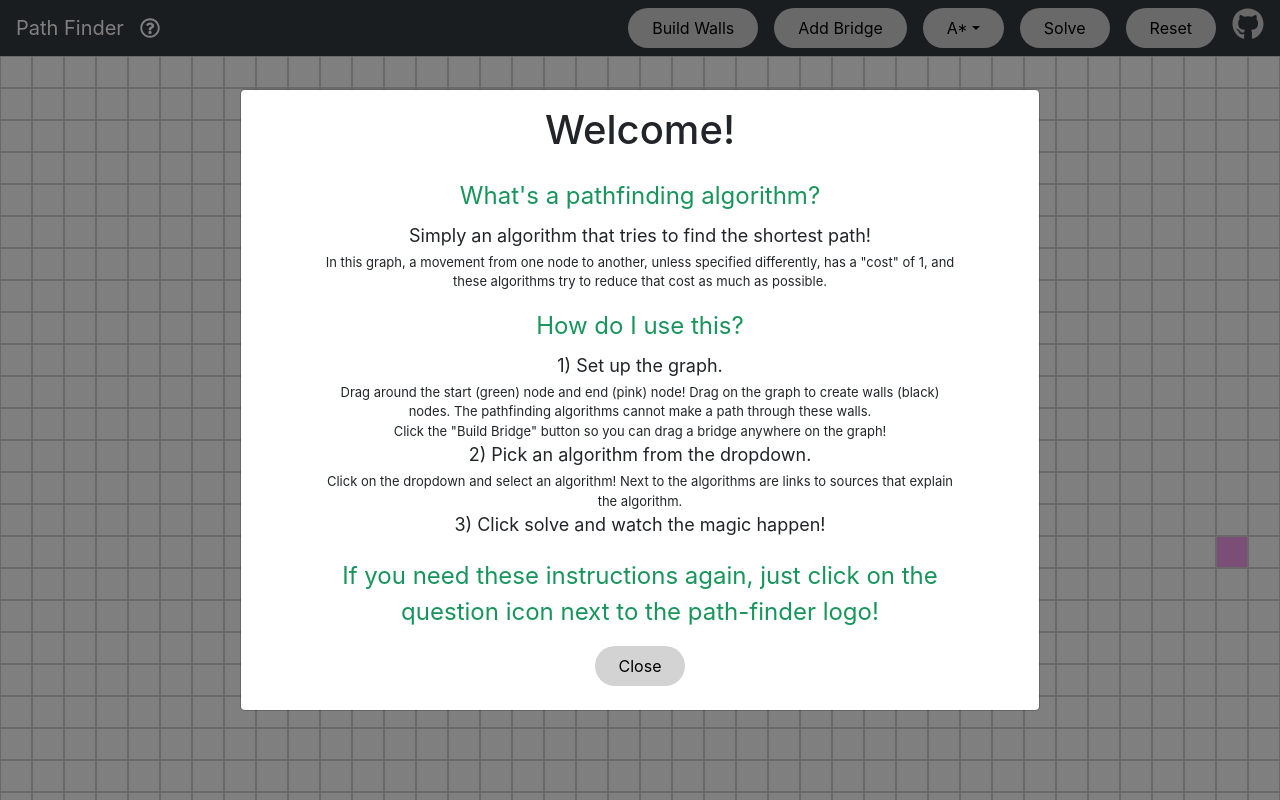
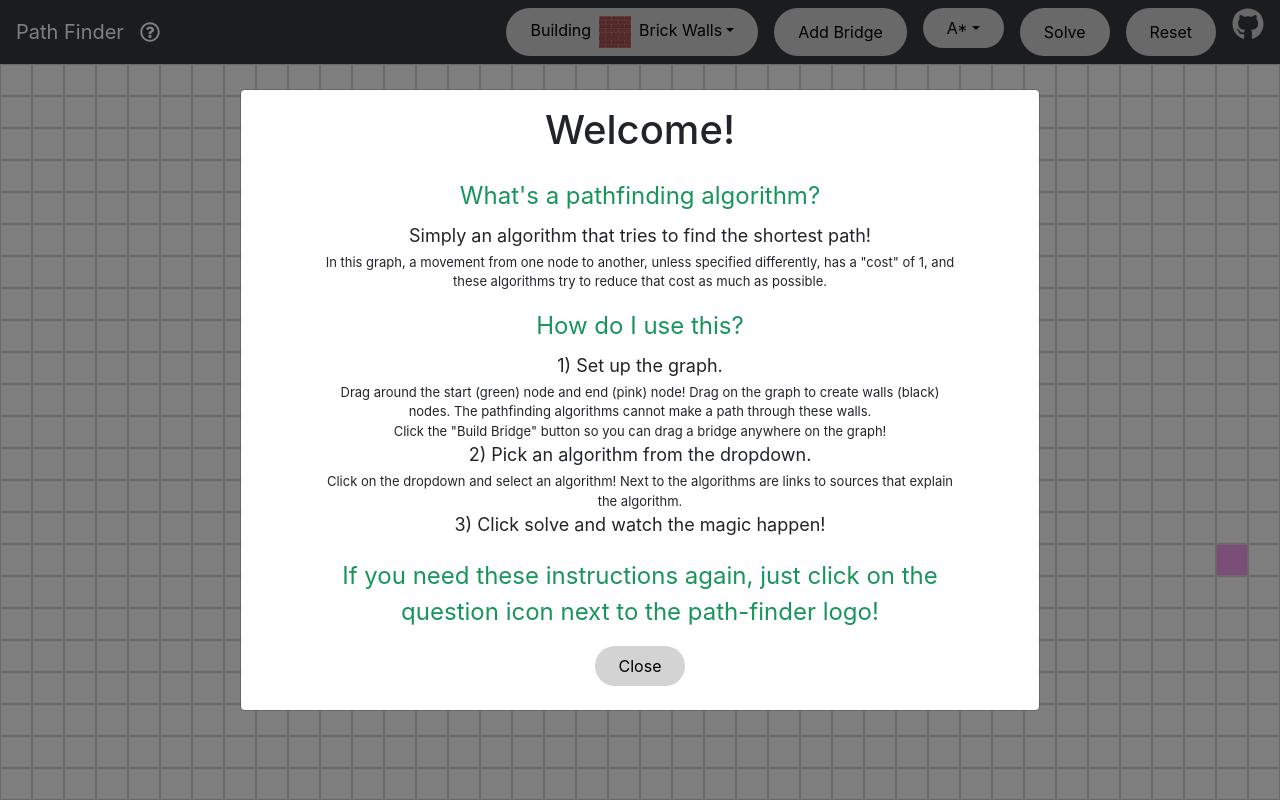
Before and after one commit to bamit5/path-finder, a React (Create React App) app: page / in a window 1280 px wide. Shown: the top 800 px of the page. Built offline with nearby package versions, Linux system fonts and the light colour scheme.

Commit message:
added brick and hay walls (hay = weighted walls). need to test it more

```diff
--- a/src/algorithms/BFS.ts
+++ b/src/algorithms/BFS.ts
@@ -52,7 +52,10 @@ const bfs = (graph: NodeGraph, s: Point, e: Point) => {
 
     neighbors.forEach((n) => {
       // if neighbor is unvisited and can be traversed
-      if (n.dist === Number.POSITIVE_INFINITY && n.type !== nodeStyles.WALL) {
+      if (
+        n.dist === Number.POSITIVE_INFINITY &&
+        n.type !== nodeStyles.BRICK_WALL
+      ) {
         // set dist, add previous, and push to the queue
         n.dist = cur.dist + 1;
         n.prev = cur;
--- a/src/components/Graph/Graph.scss
+++ b/src/components/Graph/Graph.scss
@@ -2,9 +2,12 @@ $node-size: 4vh;
 $node-hover-emphasis: 0.15vh;
 $node-color: lightgrey;
 $color-emphasis: 20%;
+$assets-path: '../../assets';
 $node-regular-types:
   "inactive" white,
-  "wall" black,
+  //"wall" #000000, // TODO
+  "brick-wall" #00000000,
+  "hay-wall" #00000000,
   "start" #83e0c1,
   "end" #f79cee,
   "bridge" burlywood;
@@ -143,3 +146,13 @@ $node-path-types:
     }
   }
 }
+
+.brick-wall-node { // TODO
+  background-image: url(#{$assets-path}/BrickWall.png);
+  background-size: contain;
+}
+
+.hay-wall-node { // TODO
+  background-image: url(#{$assets-path}/HayWall.jpg);
+  background-size: contain;
+}
--- a/src/components/Navbar/Navbar.scss
+++ b/src/components/Navbar/Navbar.scss
@@ -35,3 +35,9 @@ button {
     }
   }
 }
+
+.building-wall-type-img {
+  width: 4vh;
+  height: 4vh;
+  margin: 0vh 1vh;
+}
--- a/src/components/Navbar/Navbar.tsx
+++ b/src/components/Navbar/Navbar.tsx
@@ -13,9 +13,11 @@ import { faQuestionCircle } from '@fortawesome/free-regular-svg-icons';
 import { RootState } from '../../redux/reducers';
 import modeActions from '../../redux/actions/mode';
 
-import { ModeConstants, ModeType } from '../../redux/constants';
+import { ModeConstants, ModeType, WallNodeType } from '../../redux/constants';
 import graphActions from '../../redux/actions/graph';
 import { SolvingAlgorithmType } from '../../redux/constants/mode';
+import BrickWall from '../../assets/BrickWall.png';
+import HayWall from '../../assets/HayWall.jpg';
 
 interface NavbarProps {
   showInstructions: (show: boolean) => void;
@@ -25,22 +27,29 @@ interface StateProps {
   mode: ModeType;
   algorithm: SolvingAlgorithmType;
   bridgeNodeExists: boolean;
+  wallNodeType: WallNodeType;
 }
 
 interface DispatchProps {
-  settingWallNodes: () => void;
+  setWallNodeType: (wallNodeType: WallNodeType) => void;
   toggleBridgeNode: () => void;
   setMode: (mode: ModeType) => void;
   setAlgorithm: (alg: SolvingAlgorithmType) => void;
   resetGraph: () => void;
 }
 
+const wallTypeToImg = {
+  'wall-brick-node': BrickWall,
+  'wall-hay-node': HayWall,
+};
+
 const CustomNavbar: React.FC<NavbarProps & StateProps & DispatchProps> = ({
   showInstructions,
   mode,
   algorithm,
   bridgeNodeExists,
-  settingWallNodes,
+  wallNodeType,
+  setWallNodeType,
   toggleBridgeNode,
   setMode,
   setAlgorithm,
@@ -58,16 +67,49 @@ const CustomNavbar: React.FC<NavbarProps & StateProps & DispatchProps> = ({
     <Navbar.Toggle aria-controls="basic-nav-bar" />
     <Navbar.Collapse className="justify-content-end">
       <Nav className="controls">
-        <button type="button" onClick={() => settingWallNodes()}>
-          Build Walls
-        </button>
+        <Dropdown id="navbar-wall-dropdown">
+          <Dropdown.Toggle id="wall-dropdown">
+            Building
+            <img
+              src={
+                wallNodeType === ModeConstants.BRICK_WALL ? BrickWall : HayWall
+              }
+              alt="The current wall node being built."
+              className="building-wall-type-img"
+            />
+            {wallNodeType === ModeConstants.BRICK_WALL ? 'Brick ' : 'Hay '}
+            Walls
+          </Dropdown.Toggle>
+          <Dropdown.Menu>
+            <Dropdown.Item
+              onClick={() => setWallNodeType(ModeConstants.BRICK_WALL)}
+            >
+              <img
+                src={BrickWall}
+                alt="Click to choose to build a brick wall type."
+                className="building-wall-type-img"
+              />
+              Brick
+            </Dropdown.Item>
+            <Dropdown.Item
+              onClick={() => setWallNodeType(ModeConstants.HAY_WALL)}
+            >
+              <img
+                src={HayWall}
+                alt="Click to choose to build a hay wall type."
+                className="building-wall-type-img"
+              />
+              Hay
+            </Dropdown.Item>
+          </Dropdown.Menu>
+        </Dropdown>
         <button
           type="button"
           onClick={() => mode === ModeConstants.EDITING && toggleBridgeNode()}
         >
           {bridgeNodeExists ? 'Remove Bridge' : 'Add Bridge'}
         </button>
-        <Dropdown id="navbarDropdownTest">
+        <Dropdown id="navbar-algorithm-dropdown">
           <Dropdown.Toggle id="algorithm-dropdown">{algorithm}</Dropdown.Toggle>
           <Dropdown.Menu>
             <Dropdown.Item onClick={() => setAlgorithm(ModeConstants.BFS)}>
@@ -129,10 +171,12 @@ const mapStateToProps = (state: RootState): StateProps => ({
   bridgeNodeExists: state.mode.bridgeNodeExists,
   mode: state.mode.mode,
   algorithm: state.mode.solvingAlg,
+  wallNodeType: state.mode.wallNodeType,
 });
 
 const mapDispatchToProps = (dispatch: Dispatch<any>): DispatchProps => ({
-  settingWallNodes: () => dispatch(modeActions.settingWallNodes()),
+  setWallNodeType: (wallNodeType) =>
+    dispatch(modeActions.setWallNodeType(wallNodeType)),
   toggleBridgeNode: () => dispatch(modeActions.toggleBridgeNode()),
   setMode: (mode) => dispatch(modeActions.setMode(mode)),
   setAlgorithm: (alg) => dispatch(modeActions.setSolvingAlg(alg)),
--- a/src/constants/constants.tsx
+++ b/src/constants/constants.tsx
@@ -19,7 +19,7 @@ export interface NodeData {
   prev: NodeData | null;
   type: string;
   visited: boolean;
-  cost: 0;
+  cost: number;
 }
 
 export interface Point {
@@ -29,7 +29,9 @@ export interface Point {
 
 export const nodeStyles = {
   INACTIVE: 'inactive-node',
-  WALL: 'wall-node',
+  // WALL: 'wall-node', // TODO
+  BRICK_WALL: 'brick-wall-node',
+  HAY_WALL: 'hay-wall-node',
   START: 'start-node',
   END: 'end-node',
   BRIDGE: 'bridge-node',
@@ -64,4 +66,8 @@ export const weights = {
   'start-node': 1,
   'end-node': 1,
   'bridge-node': 1,
+  'brick-wall-node': Number.POSITIVE_INFINITY,
+  'hay-wall-node': 5,
 };
+
+// TODO clean up this file
--- a/src/redux/actions/mode.ts
+++ b/src/redux/actions/mode.ts
@@ -1,5 +1,9 @@
-import { ModeType, SolvingAlgorithmType } from '../constants/mode';
-import { ModeConstants } from '../constants';
+import {
+  ModeConstants,
+  ModeType,
+  SolvingAlgorithmType,
+  WallNodeType,
+} from '../constants';
 
 const setMode = (mode: ModeType) => ({
   type: mode,
@@ -9,8 +13,9 @@ const setSolvingAlg = (alg: SolvingAlgorithmType) => ({
   type: alg,
 });
 
-const settingWallNodes = () => ({
-  type: ModeConstants.SETTING_WALL_NODES,
+const setWallNodeType = (wallNodeType: WallNodeType) => ({
+  type: ModeConstants.SET_WALL_TYPE,
+  message: wallNodeType,
 });
 
 const toggleBridgeNode = () => ({
@@ -20,7 +25,7 @@ const toggleBridgeNode = () => ({
 const modeActions = {
   setMode,
   setSolvingAlg,
-  settingWallNodes,
+  setWallNodeType,
   toggleBridgeNode,
 };
 
--- a/src/redux/constants/index.ts
+++ b/src/redux/constants/index.ts
@@ -1,12 +1,12 @@
 import {
   ModeConstants,
   ModeType as _ModeType,
-  NodeType as _NodeType,
   SolvingAlgorithmType as _SolvingAlgorithmType,
+  WallNodeType as _WallNodeType,
 } from './mode';
 import GraphConstants from './graph';
 
 export { ModeConstants, GraphConstants };
 export type ModeType = _ModeType;
-export type NodeType = _NodeType;
+export type WallNodeType = _WallNodeType;
 export type SolvingAlgorithmType = _SolvingAlgorithmType;
--- a/src/redux/constants/mode.ts
+++ b/src/redux/constants/mode.ts
@@ -9,8 +9,9 @@ enum ModeConstants {
   DIJKSTRAS = 'Dijkstras',
   A_STAR = 'A*',
   // edit graph modes
-  SETTING_WALL_NODES = 'wall-node',
-  SETTING_WEIGHTED_NODES = 'weighted-node', // TODO
+  SET_WALL_TYPE = 'SET_WALL_TYPE',
+  BRICK_WALL = 'brick-wall-node',
+  HAY_WALL = 'hay-wall-node',
   TOGGLE_BRIDGE_NODE = 'bridge-node',
 }
 
@@ -20,7 +21,7 @@ type Mode =
   | ModeConstants.VISUALIZING
   | ModeConstants.COMPLETED;
 
-type Node = ModeConstants.SETTING_WALL_NODES | ModeConstants.TOGGLE_BRIDGE_NODE;
+type WallNode = ModeConstants.BRICK_WALL | ModeConstants.HAY_WALL;
 
 type SolvingAlgorithm =
   | ModeConstants.BFS
@@ -29,5 +30,5 @@ type SolvingAlgorithm =
 
 export { ModeConstants };
 export type ModeType = Mode;
-export type NodeType = Node;
+export type WallNodeType = WallNode;
 export type SolvingAlgorithmType = SolvingAlgorithm;
--- a/src/redux/reducers/graph.ts
+++ b/src/redux/reducers/graph.ts
@@ -1,34 +1,11 @@
 import { AnyAction } from 'redux';
-import { List } from 'immutable';
-import { NodeData, defaultNode } from '../../constants/constants';
+
 import { GraphConstants } from '../constants';
 
 export interface GraphState {
   reset: boolean;
   success: boolean;
 }
-
-// TODO delete
-const initGraph = (width: number, height: number) /* TODO: Graph */ => {
-  const initArr = Array(width).fill(width);
-  for (let x = 0; x < initArr.length; x++) {
-    initArr[x] = Array(height);
-    for (let y = 0; y < initArr[x].length; y++) {
-      initArr[x][y] = {
-        ...defaultNode,
-        x,
-        y,
-      };
-    }
-  }
-
-  const init = List<List<NodeData>>(
-    initArr,
-    // Array(width).fill(Array(height).fill(defaultNode)),
-    // TODO add an option to set a node to be the original node's type
-  );
-  return init;
-};
 
 const initialState: GraphState = {
   reset: true,
--- a/src/redux/reducers/mode.ts
+++ b/src/redux/reducers/mode.ts
@@ -4,20 +4,20 @@ import { AnyAction } from 'redux';
 import {
   ModeConstants,
   ModeType,
-  NodeType,
   SolvingAlgorithmType,
+  WallNodeType,
 } from '../constants/index';
 
 export interface ModeState {
   mode: ModeType;
-  settingNodeType: NodeType;
+  wallNodeType: WallNodeType;
   solvingAlg: SolvingAlgorithmType;
   bridgeNodeExists: boolean;
 }
 
 const initialState: ModeState = {
   mode: ModeConstants.EDITING,
-  settingNodeType: ModeConstants.SETTING_WALL_NODES,
+  wallNodeType: ModeConstants.BRICK_WALL,
   solvingAlg: ModeConstants.A_STAR,
   bridgeNodeExists: false,
 };
@@ -66,10 +66,10 @@ const mode = (state = initialState, action: AnyAction) => {
         solvingAlg: ModeConstants.A_STAR,
       };
 
-    case ModeConstants.SETTING_WALL_NODES:
+    case ModeConstants.SET_WALL_TYPE:
       return {
         ...state,
-        settingNodeType: ModeConstants.SETTING_WALL_NODES,
+        wallNodeType: action.message,
       };
 
     case ModeConstants.TOGGLE_BRIDGE_NODE:
```
Also changed, not shown: src/components/Graph/Graph.tsx (+6 -6 lines), src/assets/BrickWall.png (added), src/assets/HayWall.jpg (added).
